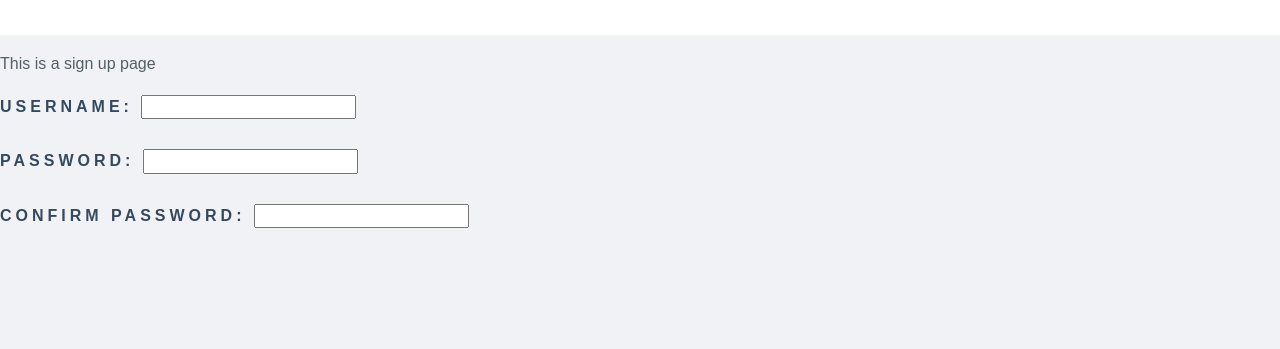
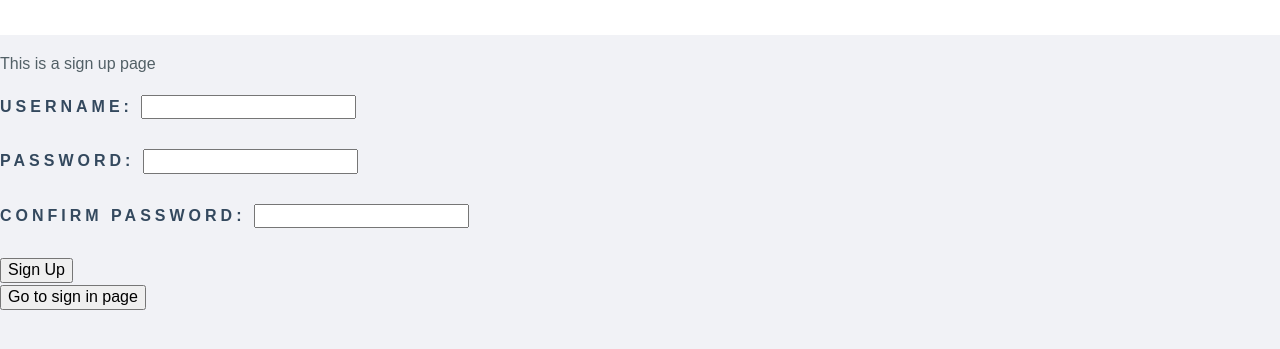
Before and after one commit to nilnguyenkl/gitforteam, a website: page app/signup.html in a window 1280 px wide. Shown: the part 377-726 px from the top of the page. Drawn offline with Linux system fonts and the light colour scheme.

Commit message:
Add button for sign up page

```diff
--- a/app/signup.html
+++ b/app/signup.html
@@ -41,5 +41,11 @@
     <label for="fname">Confirm password: </label>
     <input type="password" id="fname" name="fname"><br><br>
 </div>
+<div>
+    <button>Sign Up</button>
+</div>
+<div>
+    <button>Go to sign in page</button>
+</div>
 </body>
 </html>
```
